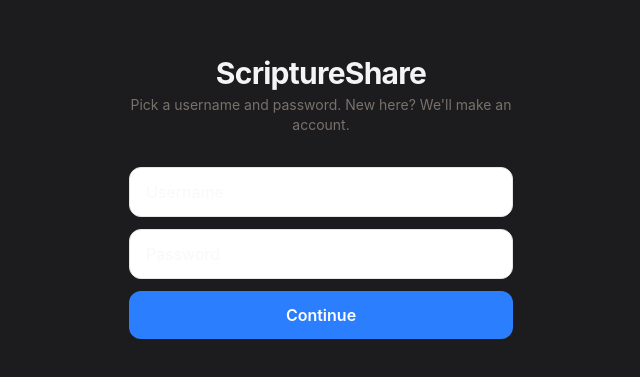
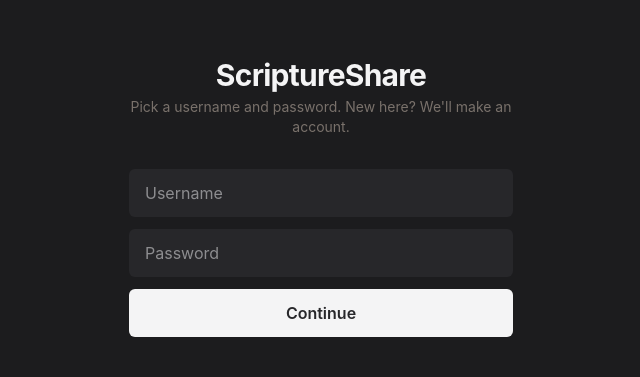
Before and after one commit to 23navin/bible-reading, a Next.js app: page /login in a window 1280 px wide. Shown: the part 203-580 px from the top of the page, without its empty margins (319-959 px from the left). Built offline with nearby package versions, Linux system fonts and the light colour scheme; no server answers.

Commit message:
sign in page UI fix

```diff
--- a/src/app/login/page.tsx
+++ b/src/app/login/page.tsx
@@ -27,7 +27,7 @@ export default async function LoginPage({
             placeholder="Username"
             autoCapitalize="none"
             autoCorrect="off"
-            className="w-full rounded-xl border border-stone-200 bg-white px-4 py-3 text-base outline-none focus:border-stone-400"
+            className="w-full rounded-md bg-zinc-800 px-4 py-3 text-base outline-none focus:border-stone-400"
           />
           <input
             name="password"
@@ -35,14 +35,14 @@ export default async function LoginPage({
             required
             autoComplete="current-password"
             placeholder="Password"
-            className="w-full rounded-xl border border-stone-200 bg-white px-4 py-3 text-base outline-none focus:border-stone-400"
+            className="w-full rounded-md bg-zinc-800 px-4 py-3 text-base outline-none focus:border-stone-400"
           />
 
           {error ? <p className="text-sm text-red-600">{error}</p> : null}
 
           <button
             type="submit"
-            className="w-full rounded-xl bg-blue-500 px-4 py-3 text-base font-semibold text-white active:bg-blue-600"
+            className="w-full rounded-md bg-zinc-100 px-4 py-3 text-base font-semibold text-zinc-800 active:bg-zinc-300"
           >
             Continue
           </button>
```
